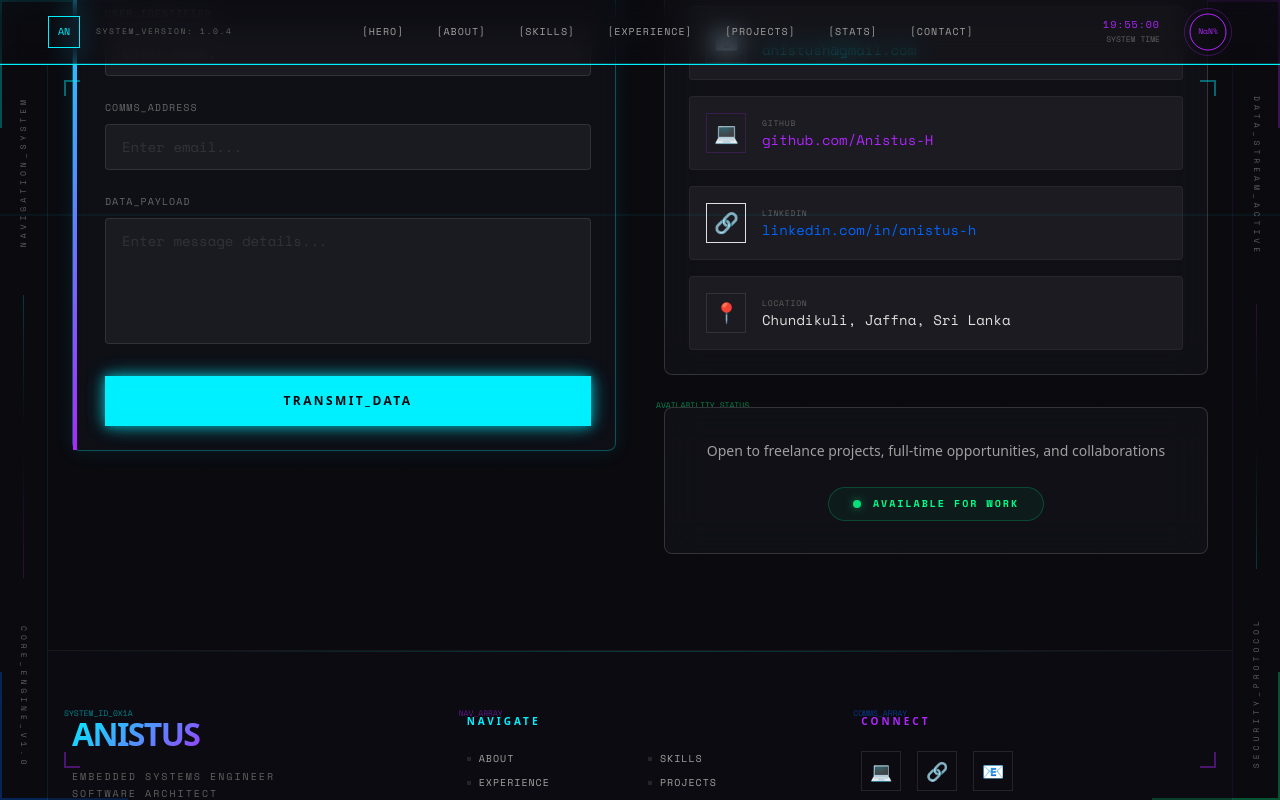
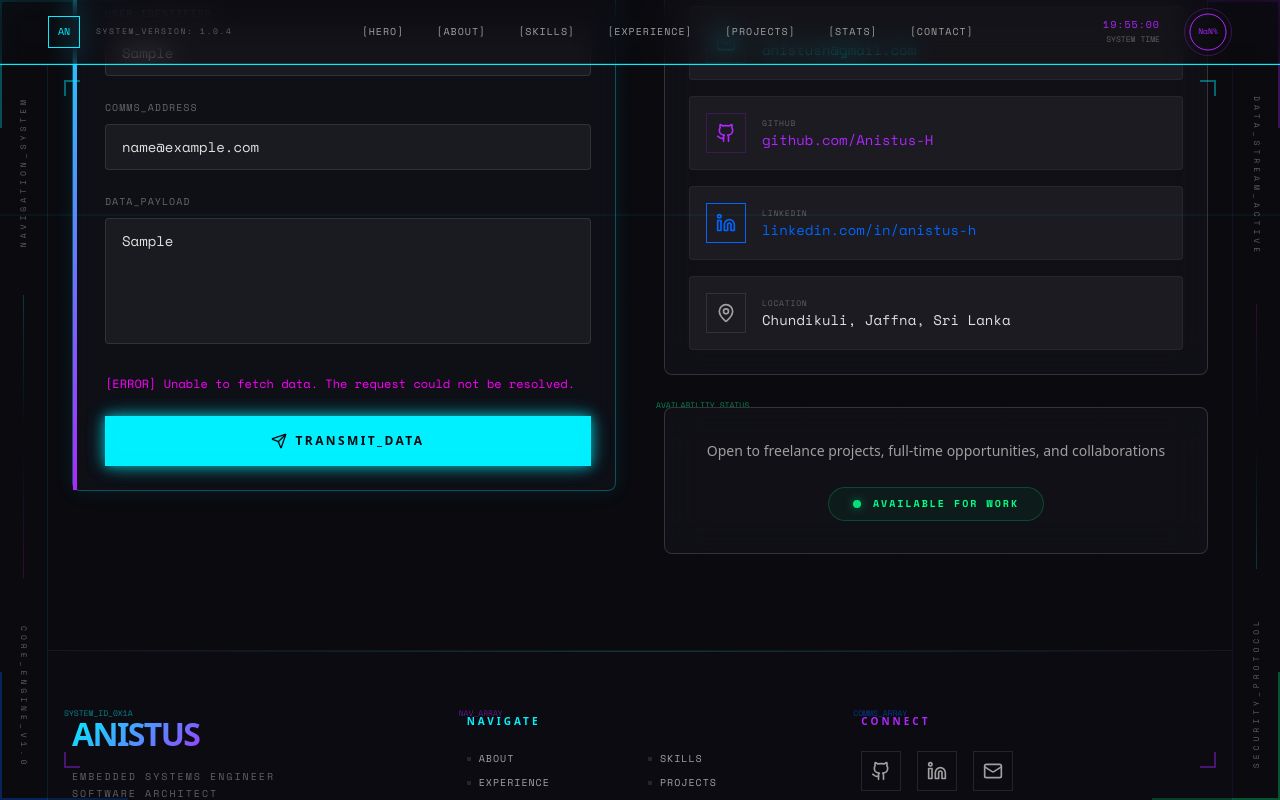
Before and after one commit to Anistus-H/portfolio-site, a Next.js app: page / in a window 1280 px wide. Both pictures are taken after typing "Sample", "name@example.com", "Sample" into the empty fields and a click on the button "TRANSMIT_DATA". Shown: the part 10757-11557 px from the top of the page. Built offline with nearby package versions, Linux system fonts and the light colour scheme; no server answers.

Commit message:
feat: Add email send function

```diff
--- /dev/null
+++ b/app/api/contact/route.ts
@@ -0,0 +1,38 @@
+import { Resend } from 'resend';
+import { NextResponse } from 'next/server';
+
+const resend = new Resend(process.env.RESEND_API_KEY);
+
+export async function POST(request: Request) {
+    try {
+        const { name, email, message } = await request.json();
+
+        if (!name || !email || !message) {
+            return NextResponse.json(
+                { error: 'Missing required fields' },
+                { status: 400 }
+            );
+        }
+
+        const { data, error } = await resend.emails.send({
+            from: 'Portfolio Contact <onboarding@resend.dev>',
+            to: process.env.CONTACT_EMAIL || 'your-email@example.com',
+            subject: `New Message from ${name}`,
+            replyTo: email,
+            text: `Name: ${name}\nEmail: ${email}\n\nMessage:\n${message}`,
+        });
+
+        if (error) {
+            console.error('Resend error:', error);
+            return NextResponse.json({ error: error.message }, { status: 500 });
+        }
+
+        return NextResponse.json({ success: true, data });
+    } catch (error: unknown) {
+        console.error('API Error:', error);
+        return NextResponse.json(
+            { error: 'Internal server error' },
+            { status: 500 }
+        );
+    }
+}
--- a/components/sections/Contact.tsx
+++ b/components/sections/Contact.tsx
@@ -5,6 +5,7 @@ import { motion } from 'framer-motion';
 import { SectionHeading } from '../ui/SectionHeading';
 import { Card } from '../ui/Card';
 import { Button } from '../ui/Button';
+import { Mail, Github, Linkedin, MapPin, Send, Loader2 } from 'lucide-react';
 import { profile } from '@/data/profile';
 
 export const Contact: React.FC = () => {
@@ -13,12 +14,37 @@ export const Contact: React.FC = () => {
         email: '',
         message: ''
     });
+    const [status, setStatus] = useState<'idle' | 'loading' | 'success' | 'error'>('idle');
+    const [errorMessage, setErrorMessage] = useState('');
 
-    const handleSubmit = (e: React.FormEvent) => {
+    const handleSubmit = async (e: React.FormEvent) => {
         e.preventDefault();
-        // Frontend only - show success message
-        alert('Thank you for your message! Please contact me directly via email or LinkedIn.');
-        setFormData({ name: '', email: '', message: '' });
+        setStatus('loading');
+        setErrorMessage('');
+
+        try {
+            const response = await fetch('/api/contact', {
+                method: 'POST',
+                headers: {
+                    'Content-Type': 'application/json',
+                },
+                body: JSON.stringify(formData),
+            });
+
+            if (!response.ok) {
+                const data = await response.json();
+                throw new Error(data.error || 'Failed to send message');
+            }
+
+            setStatus('success');
+            setFormData({ name: '', email: '', message: '' });
+            setTimeout(() => setStatus('idle'), 5000);
+        } catch (error: unknown) { // Explicitly type error as unknown
+            console.error('Contact form error:', error);
+            setStatus('error');
+            const message = error instanceof Error ? error.message : 'Something went wrong. Please try again later.';
+            setErrorMessage(message);
+        }
     };
 
     const handleChange = (e: React.ChangeEvent<HTMLInputElement | HTMLTextAreaElement>) => {
@@ -58,7 +84,8 @@ export const Contact: React.FC = () => {
                                         value={formData.name}
                                         onChange={handleChange}
                                         required
-                                        className="w-full px-4 py-3 bg-white/5 border border-white/10 rounded-sm text-text-primary focus:border-neon-cyan focus:outline-none transition-all font-mono text-sm placeholder:text-white/10"
+                                        disabled={status === 'loading'}
+                                        className="w-full px-4 py-3 bg-white/5 border border-white/10 rounded-sm text-text-primary focus:border-neon-cyan focus:outline-none transition-all font-mono text-sm placeholder:text-white/10 disabled:opacity-50"
                                         placeholder="Enter name..."
                                     />
                                 </div>
@@ -74,7 +101,8 @@ export const Contact: React.FC = () => {
                                         value={formData.email}
                                         onChange={handleChange}
                                         required
-                                        className="w-full px-4 py-3 bg-white/5 border border-white/10 rounded-sm text-text-primary focus:border-neon-cyan focus:outline-none transition-all font-mono text-sm placeholder:text-white/10"
+                                        disabled={status === 'loading'}
+                                        className="w-full px-4 py-3 bg-white/5 border border-white/10 rounded-sm text-text-primary focus:border-neon-cyan focus:outline-none transition-all font-mono text-sm placeholder:text-white/10 disabled:opacity-50"
                                         placeholder="Enter email..."
                                     />
                                 </div>
@@ -89,14 +117,43 @@ export const Contact: React.FC = () => {
                                         value={formData.message}
                                         onChange={handleChange}
                                         required
+                                        disabled={status === 'loading'}
                                         rows={5}
-                                        className="w-full px-4 py-3 bg-white/5 border border-white/10 rounded-sm text-text-primary focus:border-neon-cyan focus:outline-none transition-all font-mono text-sm resize-none placeholder:text-white/10"
+                                        className="w-full px-4 py-3 bg-white/5 border border-white/10 rounded-sm text-text-primary focus:border-neon-cyan focus:outline-none transition-all font-mono text-sm resize-none placeholder:text-white/10 disabled:opacity-50"
                                         placeholder="Enter message details..."
                                     />
                                 </div>
 
-                                <Button type="submit" variant="primary" size="lg" className="w-full tracking-[0.2em] uppercase text-xs">
-                                    Transmit_Data
+                                {status === 'success' && (
+                                    <p className="text-neon-green text-xs font-mono animate-fade-in">
+                                        [SUCCESS] Message transmitted successfully.
+                                    </p>
+                                )}
+
+                                {status === 'error' && (
+                                    <p className="text-neon-pink text-xs font-mono animate-fade-in">
+                                        [ERROR] {errorMessage}
+                                    </p>
+                                )}
+
+                                <Button
+                                    type="submit"
+                                    variant="primary"
+                                    size="lg"
+                                    className="w-full tracking-[0.2em] uppercase text-xs"
+                                    disabled={status === 'loading'}
+                                >
+                                    {status === 'loading' ? (
+                                        <span className="flex items-center gap-2">
+                                            <Loader2 className="w-4 h-4 animate-spin" />
+                                            Transmitting...
+                                        </span>
+                                    ) : (
+                                        <span className="flex items-center gap-2">
+                                            <Send className="w-4 h-4" />
+                                            Transmit_Data
+                                        </span>
+                                    )}
                                 </Button>
                             </form>
                         </Card>
@@ -113,9 +170,9 @@ export const Contact: React.FC = () => {
 
                                 <div className="space-y-4">
                                     {[
-                                        { label: 'EMAIL', value: profile.email, href: `mailto:${profile.email}`, icon: '📧', color: 'cyan' },
-                                        { label: 'GITHUB', value: 'github.com/Anistus-H', href: profile.github, icon: '💻', color: 'purple' },
-                                        { label: 'LINKEDIN', value: 'linkedin.com/in/anistus-h', href: profile.linkedin, icon: 'blue', color: 'blue' }
+                                        { label: 'EMAIL', value: profile.email, href: `mailto:${profile.email}`, icon: Mail, color: 'cyan' },
+                                        { label: 'GITHUB', value: 'github.com/Anistus-H', href: profile.github, icon: Github, color: 'purple' },
+                                        { label: 'LINKEDIN', value: 'linkedin.com/in/anistus-h', href: profile.linkedin, icon: Linkedin, color: 'blue' }
                                     ].map((link, i) => (
                                         <motion.a
                                             key={link.label}
@@ -129,8 +186,8 @@ export const Contact: React.FC = () => {
                                             viewport={{ once: true }}
                                             transition={{ delay: 0.1 * i }}
                                         >
-                                            <div className={`w-10 h-10 flex items-center justify-center border border-neon-${link.color}/20 text-xl`}>
-                                                {link.icon === 'blue' ? '🔗' : link.icon}
+                                            <div className={`w-10 h-10 flex items-center justify-center border border-neon-${link.color}/20 text-xl text-neon-${link.color}`}>
+                                                <link.icon className="w-5 h-5" />
                                             </div>
                                             <div>
                                                 <div className="text-text-muted text-[8px] font-mono tracking-widest uppercase">{link.label}</div>
@@ -148,8 +205,8 @@ export const Contact: React.FC = () => {
                                         viewport={{ once: true }}
                                         transition={{ delay: 0.3 }}
                                     >
-                                        <div className="w-10 h-10 flex items-center justify-center border border-white/10 text-xl">
-                                            📍
+                                        <div className="w-10 h-10 flex items-center justify-center border border-white/10 text-xl text-text-secondary">
+                                            <MapPin className="w-5 h-5" />
                                         </div>
                                         <div>
                                             <div className="text-text-muted text-[8px] font-mono tracking-widest uppercase">LOCATION</div>
--- a/components/sections/Footer.tsx
+++ b/components/sections/Footer.tsx
@@ -1,6 +1,7 @@
 'use client';
 
 import React from 'react';
+import { Github, Linkedin, Mail } from 'lucide-react';
 import { profile } from '@/data/profile';
 
 export const Footer: React.FC = () => {
@@ -49,9 +50,9 @@ export const Footer: React.FC = () => {
                         <h4 className="text-neon-purple font-mono text-[10px] tracking-[0.3em] mb-6 uppercase">Connect</h4>
                         <div className="flex gap-4">
                             {[
-                                { label: 'GH', href: profile.github, icon: '💻', color: 'cyan' },
-                                { label: 'LI', href: profile.linkedin, icon: '🔗', color: 'purple' },
-                                { label: 'EM', href: `mailto:${profile.email}`, icon: '📧', color: 'blue' }
+                                { label: 'GH', href: profile.github, icon: Github, color: 'cyan' },
+                                { label: 'LI', href: profile.linkedin, icon: Linkedin, color: 'purple' },
+                                { label: 'EM', href: `mailto:${profile.email}`, icon: Mail, color: 'blue' }
                             ].map((social) => (
                                 <a
                                     key={social.label}
@@ -61,9 +62,7 @@ export const Footer: React.FC = () => {
                                     className={`w-10 h-10 flex items-center justify-center border border-white/10 hover:border-neon-${social.color}/50 transition-all group`}
                                     aria-label={social.label}
                                 >
-                                    <span className="text-lg group-hover:scale-110 transition-transform">
-                                        {social.icon === '🔗' ? '🔗' : social.icon}
-                                    </span>
+                                    <social.icon className="w-5 h-5 text-text-secondary group-hover:text-neon-cyan transition-colors" />
                                 </a>
                             ))}
                         </div>
--- a/components/ui/Button.tsx
+++ b/components/ui/Button.tsx
@@ -12,6 +12,7 @@ interface ButtonProps {
     className?: string;
     icon?: React.ReactNode;
     type?: 'button' | 'submit' | 'reset';
+    disabled?: boolean;
 }
 
 export const Button: React.FC<ButtonProps> = ({
@@ -22,7 +23,8 @@ export const Button: React.FC<ButtonProps> = ({
     href,
     className = '',
     icon,
-    type = 'button'
+    type = 'button',
+    disabled = false
 }) => {
     const baseStyles = 'inline-flex items-center justify-center gap-2 font-semibold transition-all duration-300 relative overflow-hidden group';
 
@@ -70,11 +72,12 @@ export const Button: React.FC<ButtonProps> = ({
 
     return (
         <motion.button
-            onClick={onClick}
-            className={buttonClasses}
+            onClick={!disabled ? onClick : undefined}
+            className={`${buttonClasses} ${disabled ? 'opacity-50 cursor-not-allowed grayscale' : ''}`}
             type={type}
-            whileHover={{ scale: 1.05 }}
-            whileTap={{ scale: 0.95 }}
+            disabled={disabled}
+            whileHover={!disabled ? { scale: 1.05 } : {}}
+            whileTap={!disabled ? { scale: 0.95 } : {}}
         >
             {content}
         </motion.button>
--- a/components/ui/HUDLayout.tsx
+++ b/components/ui/HUDLayout.tsx
@@ -2,7 +2,6 @@
 
 import React, { useState, useEffect } from 'react';
 import { motion, useScroll, useSpring } from 'framer-motion';
-import { profile } from '@/data/profile';
 
 interface HUDLayoutProps {
     children: React.ReactNode;
```
Also changed, not shown: package.json (+7 -1 lines), 1 other file (tests, documents, lock files or other folders).
